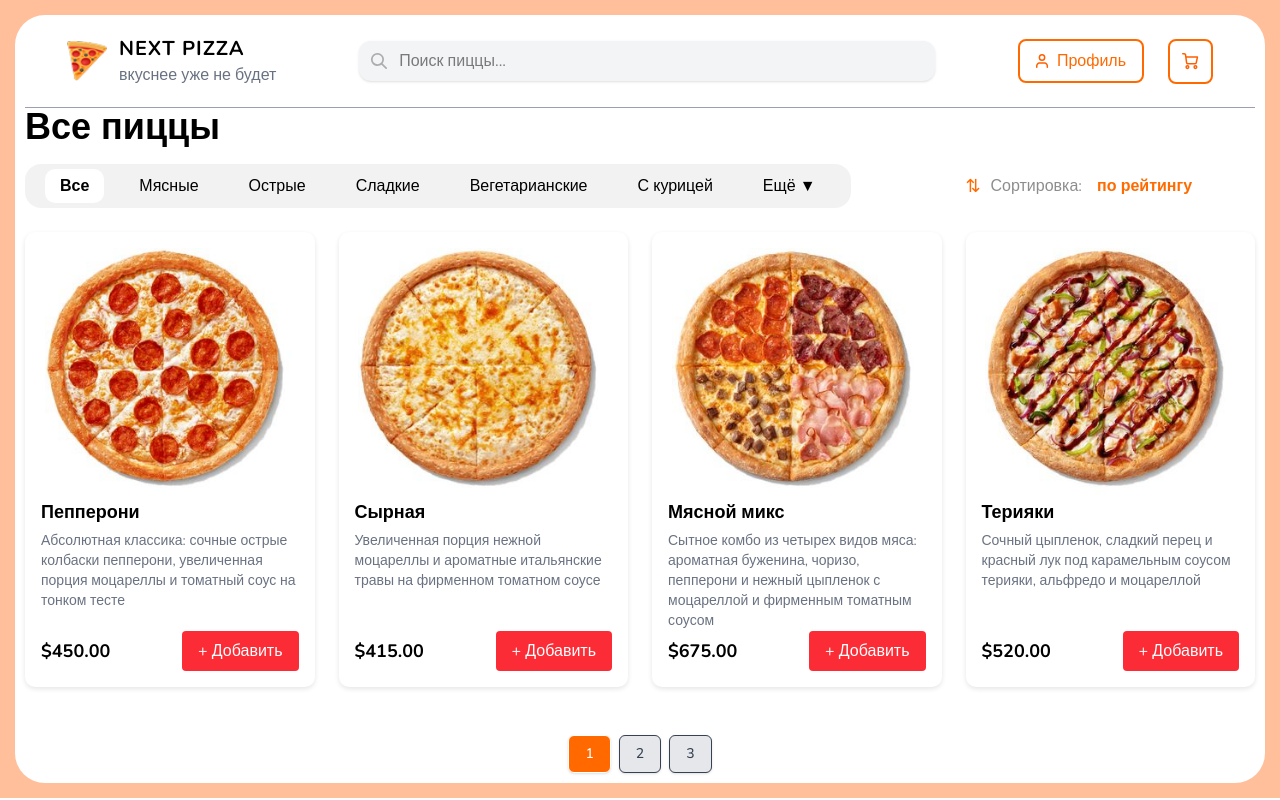
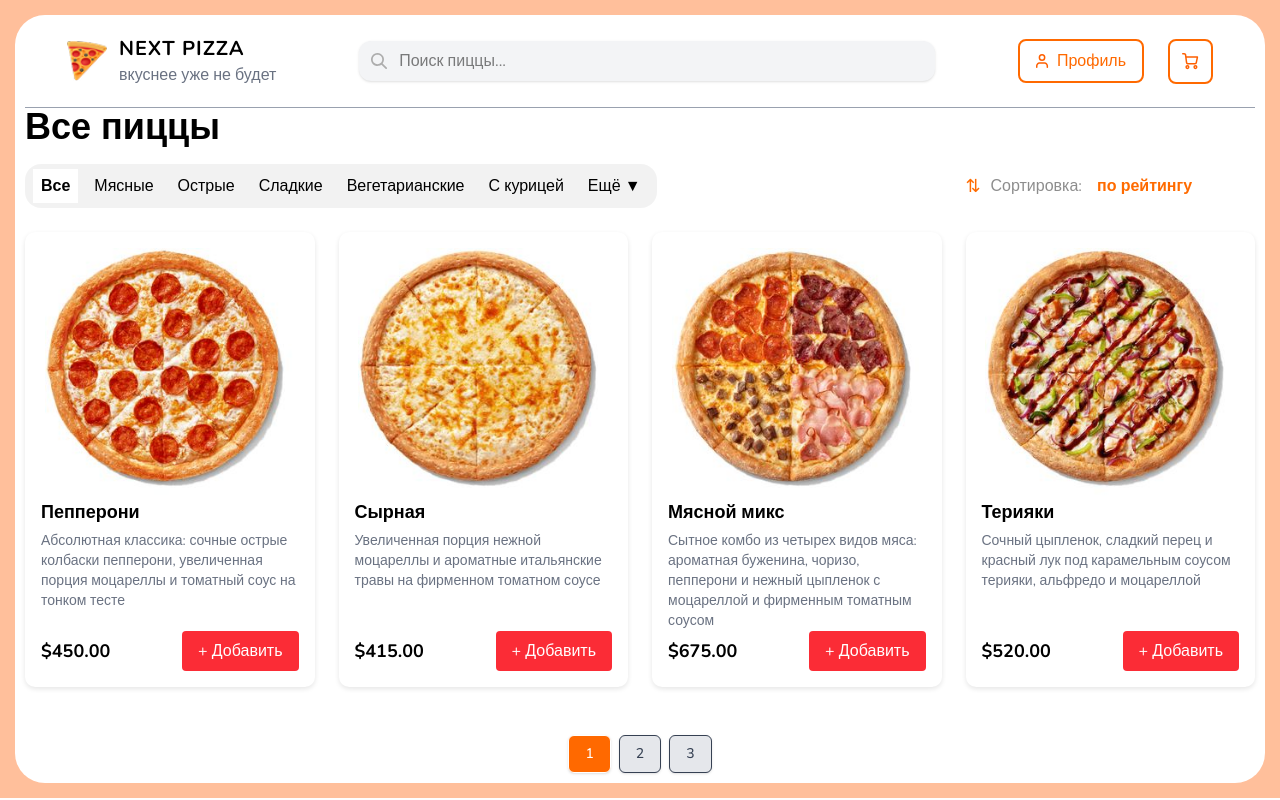
Before and after one commit to GeorgGeo/best-pizza, a Vue app: page / in a window 1280 px wide. Built offline with nearby package versions, Linux system fonts and the light colour scheme.

Commit message:
update adaptive pages

```diff
--- a/src/components/PizzaNav.vue
+++ b/src/components/PizzaNav.vue
@@ -64,16 +64,17 @@ watch(sortOption, (newValue) => {
     <h2 class="catalog-title font-extrabold text-4xl">Все пиццы</h2>
 
     <!-- Контейнер для фильтров и сортировки -->
-    <div class="nav-controls flex items-center justify-between mt-4">
+    <div class="nav-controls flex items-center justify-between mt-4 xl:flex-row flex-col gap-4">
 
       <!-- Список категорий (Табы) -->
       <!-- :class="{ active: activeCategory === category.id }" -->
-      <ul class="category-list flex gap-5 rounded-2xl">
+      <ul class="category-list flex gap-5 rounded-2xl md:gap-2 flex-nowrap min-w-0">
+      <!-- <ul class="category-list flex overflow-x-auto gap-1 flex-nowrap w-full min-w-0"> -->
         <li v-for="category in categories"
         :key="category.id"
-        class="category-item"
+        class="category-item whitespace-nowrap"
         :class="[
-          'px-4 py-2 rounded-lg cursor-pointer transition',
+          'px-4 py-2 cursor-pointer transition',
           activeCategory === category.id
             ? 'bg-white font-semibold'
             : 'hover:bg-orange-400/50'
@@ -83,7 +84,7 @@ watch(sortOption, (newValue) => {
         </li>
 
         <!-- Кнопка "Ещё" (можно сделать выпадающим списком) -->
-        <li class="category-item more-btn relative" ref="dropdownRef">
+        <li class="category-item more-btn relative whitespace-nowrap" ref="dropdownRef">
           <button class="more-button" @click.stop="toggleDropdown">
             Ещё <span class="arrow">▼</span></button>
           <!-- Выпадающий список с дополнительными категориями -->
@@ -121,12 +122,14 @@ watch(sortOption, (newValue) => {
   padding: 0;
   margin: 0;
   background-color: rgba(0, 0, 0, 0.05);
-  padding: 5px 20px;
+  padding: 5px 8px;
+  -ms-overflow-style: none;
+  scrollbar-width: none;
 }
 .category-item {
-  border-radius: 10px; /* Скругление как на макете */
+  /* border-radius: 10px; Скругление как на макете */
   cursor: pointer;
-  padding: 5px 15px;
+  padding: 5px 8px;
   /* Серый цвет неактивных */
   transition: all 0.2s ease;
   /* background: #f3f3f3; Фон неактивной кнопки */
@@ -160,4 +163,12 @@ watch(sortOption, (newValue) => {
   color: #ff6b00;
   font-size: 18px;
 }
+/* Скрываем скроллбар но оставляем скролл */
+.category-list {
+  -ms-overflow-style: none;  /* IE/Edge */
+  scrollbar-width: none;     /* Firefox */
+}
+.category-list::-webkit-scrollbar {
+  display: none;             /* Chrome/Safari */
+}
 </style>
--- a/src/components/ProductCartList.vue
+++ b/src/components/ProductCartList.vue
@@ -63,7 +63,7 @@ const updateItemsPerPage = () => {
   if (width < 640) { // для экранов меньше 640px (мобильные устройства)
     itemsPerPage.value = 1; // показываем по 1 товару на странице
   } else if (width < 1024) { // для экранов от 640px до 1024px (планшеты)
-    itemsPerPage.value = 2; // показываем по 2 товара на странице
+    itemsPerPage.value = 3; // показываем по 2 товара на странице
   } else { // для экранов больше 1024px (десктопы)
     itemsPerPage.value = 4; // показываем по 4 товара на странице
   };
```
